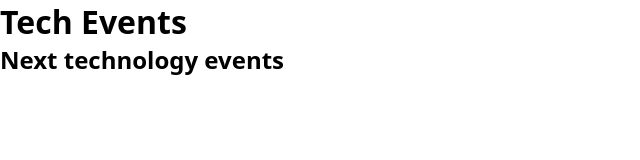
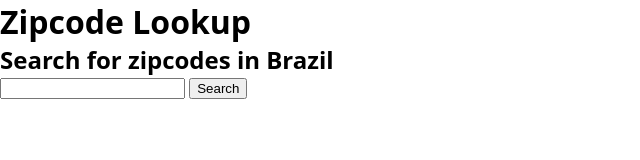
Before and after one commit to caiquecastro/zipcode-lookup-pwa, a plain HTML site: page index.html in a window 1280 px wide. Shown: the whole page, without its empty margins (0-640 px from the left). Drawn offline with Linux system fonts and the light colour scheme.

Commit message:
fix: Change app name

```diff
--- a/index.html
+++ b/index.html
@@ -10,8 +10,15 @@
     <link rel="stylesheet" href="/style.css">
 </head>
 <body>
-    <h1>Tech Events</h1>
-    <h2>Next technology events</h2>
+    <h1>Zipcode Lookup</h1>
+    <h2>Search for zipcodes in Brazil</h2>
+
+    <form action="/search" id="zipcode-form">
+        <input type="text" name="zipcode" id="zipcode" />
+        <button>Search</button>
+    </form>
+
+    <div id="search-result"></div>
     <script src="/script.js"></script>
 </body>
 </html>
```
Also changed, not shown: manifest.json.
